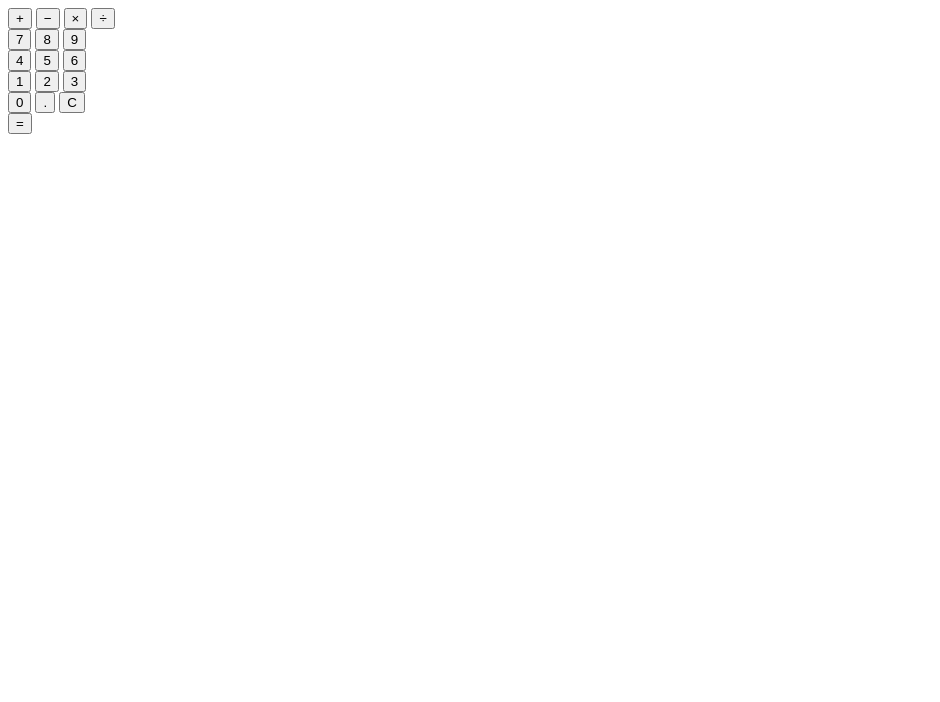
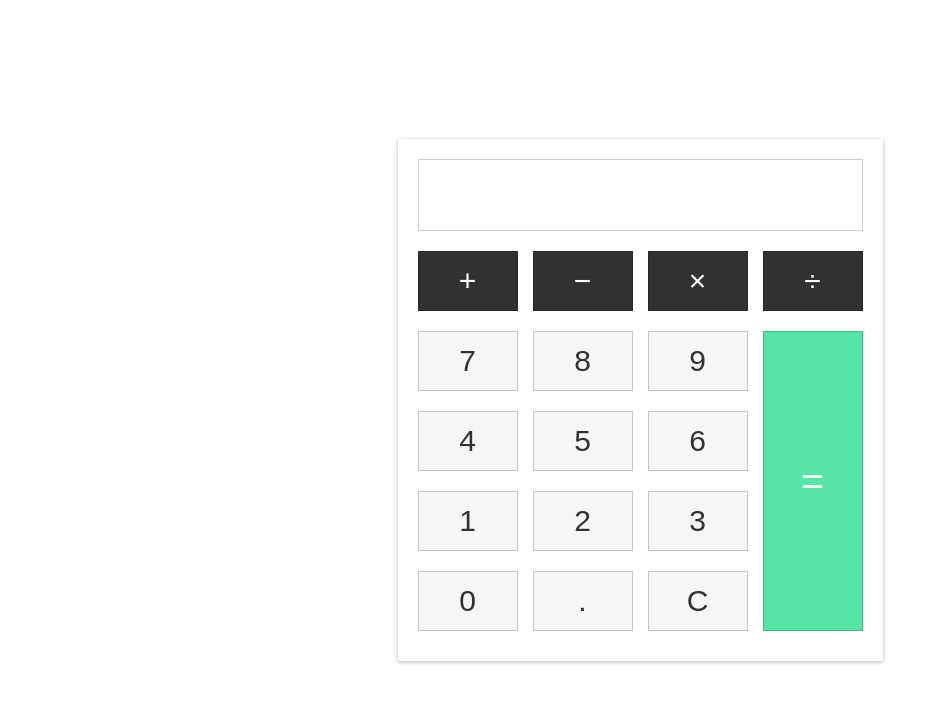
Before and after one commit to Kaua-Cavalcante/Calculator, a plain HTML site: page index.html in a window 1280 px wide. Shown: the whole page, without its empty margins (0-940 px from the left). Drawn offline with Linux system fonts and the light colour scheme.

Commit message:
Add styles with CSS

```diff
--- a/index.html
+++ b/index.html
@@ -17,7 +17,8 @@
                 <button>&times;</button>
                 <button>&divide;</button>
             </div>
-            <left-panel>
+            <div class="sides">
+                <div class="leftPanel">
                     <div class="numbers">
                         <button>7</button>
                         <button>8</button>
@@ -36,10 +37,11 @@
                     <div class="numbers">
                         <button>0</button>
                         <button>.</button>
-                    <button id="clear">C</button>
+                        <button id="clear" class="clear">C</button>
                     </div>
-            </left-panel>
+                </div class="leftPanel">
             <button class="equal" id="result">=</button>
+            </div>
         </div>
     </main>
 
--- a/styles/style.css
+++ b/styles/style.css
@@ -0,0 +1,94 @@
+* {
+    margin: 0;
+    padding: 0;
+    box-sizing: border-box;
+}
+
+body {
+    display: flex;
+    align-items: center;
+    justify-content: center;
+    height: 100vh;
+    font-family: sans-serif;
+}
+
+.calculator {
+    padding: 20px;
+    box-shadow: 0px 1px 4px 0px rgba(0, 0, 0, 0.3);
+    border-radius: 2px;
+}
+
+.input {
+    padding: 35px 220px;
+    margin-bottom: 20px;
+    border: solid 1px rgba(0, 0, 0, 0.2);
+    transition: all ease-in-out 0.3s;
+}
+
+.input:hover {
+    background-color: #f6f6f6;
+    box-shadow: inset 0px 1px 4px 0px rgba(0, 0, 0, 0.3);
+}
+
+.operators,
+.numbers {
+    display: flex;
+    flex-direction: row;
+    gap: 15px;
+}
+
+.operators button {
+    margin-bottom: 10px;
+    width: 100px;
+    height: 60px;
+    font-size: 30px;
+    color: #fff;
+    background-color: #313131;
+    border: solid 1px rgba(0, 0, 0, 0.2);
+    cursor: pointer;
+    transition: all ease-in-out 0.2s;
+}
+
+.operators button:hover {
+    color: #57e4a7;
+    background-color: #242424;
+}
+
+.sides {
+    display: flex;
+    gap: 15px;
+}
+
+.numbers button {
+    padding: 10px;
+    margin: 10px 0;
+    width: 100px;
+    height: 60px;
+    font-size: 30px;
+    color: #313131;
+    background-color: #f6f6f6;
+    border: solid 1px rgba(0, 0, 0, 0.2);
+    cursor: pointer;
+    transition: all ease-in-out 0.2s;
+}
+
+.numbers button:hover {
+    background-color: #e4e4e4;
+    color: #212121;
+}
+
+button.equal {
+    width: 100px;
+    height: 300px;
+    margin: 10px 0;
+    background-color: #57e4a7;
+    border: solid 1px rgba(0, 0, 0, 0.2);
+    font-size: 40px;
+    color: #f6f6f6;
+    cursor: pointer;
+    transition: all ease-in-out 0.2s;
+}
+
+button.equal:hover {
+    background-color: #4bc48f;
+}
```
Lines whose indentation alone changed are shown as unchanged.
